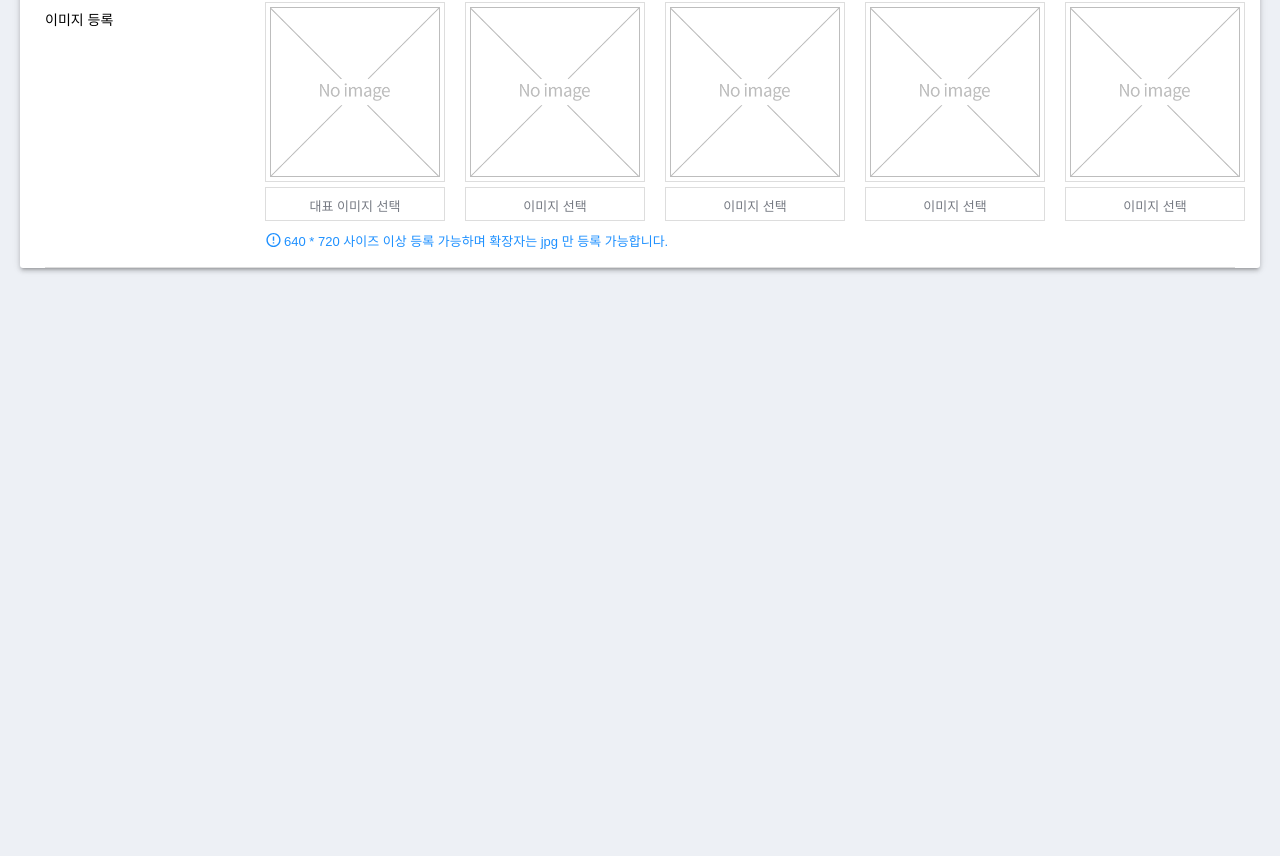
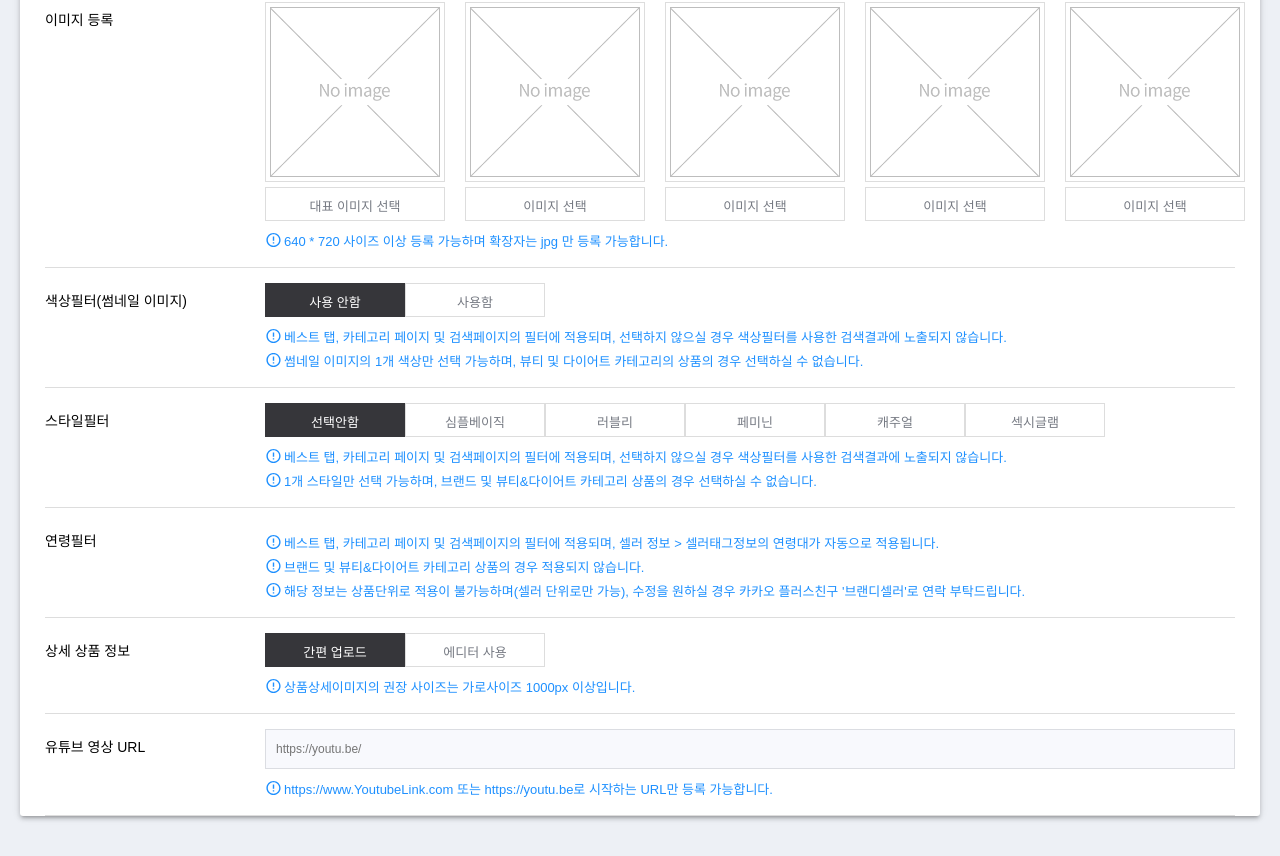
Before and after one commit to pgs787/brandi-admin-ui, a React app: page /product/registration in a window 1280 px wide. Shown: the part 913-1769 px from the top of the page. Before the commit the page ends 1221 px from the top, so only its background shows below. Built offline with nearby package versions, Linux system fonts and the light colour scheme.

Commit message:
[상품등록 > 기본정보]
- 색상필터 필드 추가
- 스타일필터 필드 추가
- 연령필터 필드 추가
- 상세상품정보 필드 추가 (에디터 기능은 추후에 추가 예정)
- 유투브 URL 필드 추가

```diff
--- /dev/null
+++ b/src/pages/ProductRegistration/Sections/GeneralInfo/AgeFilter.js
@@ -0,0 +1,17 @@
+import React from 'react';
+import SectionField from '../../../../components/SectionField';
+
+const AgeFilter = () => {
+  return (
+    <SectionField
+      label="연령필터"
+      moreInfoText={[
+        '베스트 탭, 카테고리 페이지 및 검색페이지의 필터에 적용되며, 셀러 정보 > 셀러태그정보의 연령대가 자동으로 적용됩니다.',
+        '브랜드 및 뷰티&다이어트 카테고리 상품의 경우 적용되지 않습니다.',
+        "해당 정보는 상품단위로 적용이 불가능하며(셀러 단위로만 가능), 수정을 원하실 경우 카카오 플러스친구 '브랜디셀러'로 연락 부탁드립니다.",
+      ]}
+    ></SectionField>
+  );
+};
+
+export default AgeFilter;
--- /dev/null
+++ b/src/pages/ProductRegistration/Sections/GeneralInfo/ColorFilter.js
@@ -0,0 +1,19 @@
+import React from 'react';
+import SectionField from '../../../../components/SectionField';
+import ToggleButtonGroup from '../../../../components/ToggleButtonGroup';
+
+const ColorFilter = () => {
+  return (
+    <SectionField
+      label="색상필터(썸네일 이미지)"
+      moreInfoText={[
+        '베스트 탭, 카테고리 페이지 및 검색페이지의 필터에 적용되며, 선택하지 않으실 경우 색상필터를 사용한 검색결과에 노출되지 않습니다.',
+        '썸네일 이미지의 1개 색상만 선택 가능하며, 뷰티 및 다이어트 카테고리의 상품의 경우 선택하실 수 없습니다.',
+      ]}
+    >
+      <ToggleButtonGroup options={['사용 안함', '사용함']} />
+    </SectionField>
+  );
+};
+
+export default ColorFilter;
--- /dev/null
+++ b/src/pages/ProductRegistration/Sections/GeneralInfo/ProductDetails.js
@@ -0,0 +1,16 @@
+import React from 'react';
+import SectionField from '../../../../components/SectionField';
+import ToggleButtonGroup from '../../../../components/ToggleButtonGroup';
+
+const ProductDetails = () => {
+  return (
+    <SectionField
+      label="상세 상품 정보"
+      moreInfoText="상품상세이미지의 권장 사이즈는 가로사이즈 1000px 이상입니다."
+    >
+      <ToggleButtonGroup options={['간편 업로드', '에디터 사용 ']} />
+    </SectionField>
+  );
+};
+
+export default ProductDetails;
--- /dev/null
+++ b/src/pages/ProductRegistration/Sections/GeneralInfo/StyleFilter.js
@@ -0,0 +1,28 @@
+import React from 'react';
+import SectionField from '../../../../components/SectionField';
+import ToggleButtonGroup from '../../../../components/ToggleButtonGroup';
+
+const StyleFilter = () => {
+  return (
+    <SectionField
+      label="스타일필터"
+      moreInfoText={[
+        '베스트 탭, 카테고리 페이지 및 검색페이지의 필터에 적용되며, 선택하지 않으실 경우 색상필터를 사용한 검색결과에 노출되지 않습니다.',
+        '1개 스타일만 선택 가능하며, 브랜드 및 뷰티&다이어트 카테고리 상품의 경우 선택하실 수 없습니다.',
+      ]}
+    >
+      <ToggleButtonGroup
+        options={[
+          '선택안함',
+          '심플베이직',
+          '러블리',
+          '페미닌',
+          '캐주얼',
+          '섹시글램',
+        ]}
+      />
+    </SectionField>
+  );
+};
+
+export default StyleFilter;
--- /dev/null
+++ b/src/pages/ProductRegistration/Sections/GeneralInfo/YoutubeLink.js
@@ -0,0 +1,19 @@
+import React from 'react';
+import SectionField from '../../../../components/SectionField';
+import InputBox from '../../../../components/InputBox';
+
+const YoutubeLink = () => {
+  return (
+    <SectionField
+      style={{ borderBottom: 'none' }}
+      label="유튜브 영상 URL"
+      moreInfoText={
+        'https://www.YoutubeLink.com 또는 https://youtu.be로 시작하는 URL만 등록 가능합니다.'
+      }
+    >
+      <InputBox placeholder="https://youtu.be/" />
+    </SectionField>
+  );
+};
+
+export default YoutubeLink;
--- a/src/pages/ProductRegistration/Sections/GeneralInfo/index.js
+++ b/src/pages/ProductRegistration/Sections/GeneralInfo/index.js
@@ -9,6 +9,11 @@ import ProvisionNotice from './ProvisionNotice';
 import ProductName from './ProductName';
 import ProductDescription from './ProductDescription';
 import ImageUpload from './ImageUpload';
+import ColorFilter from './ColorFilter';
+import StyleFilter from './StyleFilter';
+import AgeFilter from './AgeFilter';
+import ProductDetails from './ProductDetails';
+import YoutubeLink from './YoutubeLink';
 
 const GeneralInfo = () => {
   return (
@@ -22,6 +27,11 @@ const GeneralInfo = () => {
         <ProductName />
         <ProductDescription />
         <ImageUpload />
+        <ColorFilter />
+        <StyleFilter />
+        <AgeFilter />
+        <ProductDetails />
+        <YoutubeLink />
       </SectionBody>
     </BoxDesign>
   );
```
